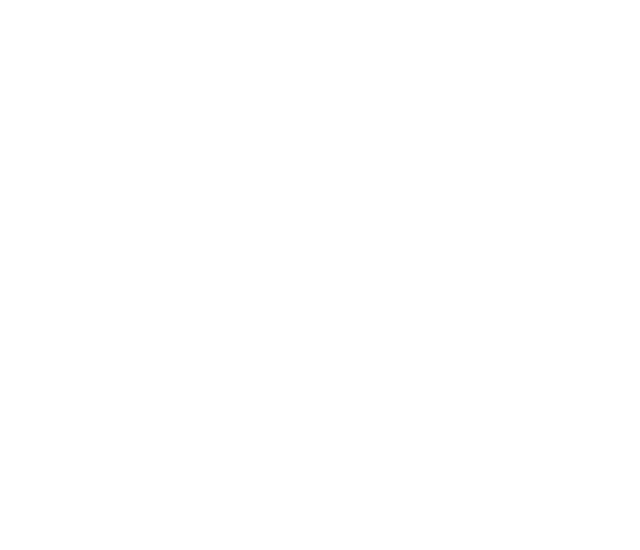
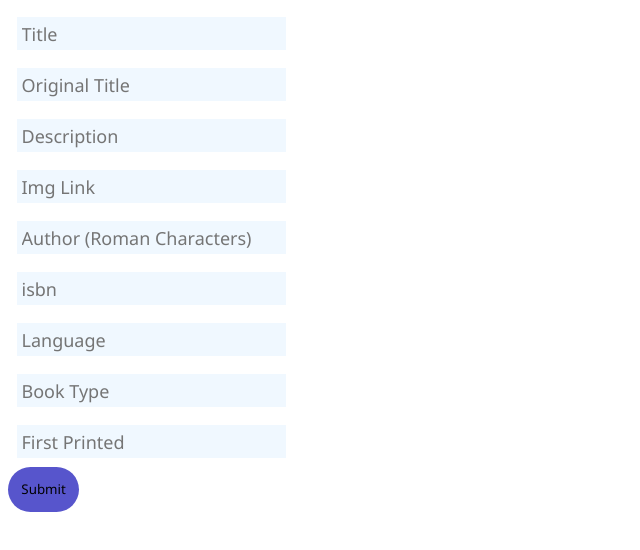
Before and after one commit to UnboundKey/Library-Fontend, an Angular app: page /books/manage/create in a window 1280 px wide. Before the commit this address led to /. Shown: the top 550 px of the page, without its empty margins (0-640 px from the left). Built offline with nearby package versions, Linux system fonts and the light colour scheme.

Commit message:
started getting crud operations to work, books management added

```diff
--- /dev/null
+++ b/src/app/book-list-add/book-list-add.component.html
@@ -0,0 +1,36 @@
+<form action="" method="post" #BookInsertForm="ngForm">
+    <div class="form-text-field">
+        <input type="text" [(ngModel)]="form.title" name="title" placeholder="Title">
+    </div>
+    <div class="form-text-field">
+        <input type="text" [(ngModel)]="form.original_title" name="orgtitle" placeholder="Original Title">
+    </div>
+
+    <div class="form-text-field">
+        <input type="text" [(ngModel)]="form.description" name="description" placeholder="Description">
+    </div>
+    <div class="form-text-field">
+        <input type="text" [(ngModel)]="form.coverImg" name="coverimg" placeholder="Img Link">
+    </div>
+    <div class="form-text-field">
+        <input type="text" [(ngModel)]="form.author_romanized" name="author_romanized" placeholder="Author (Roman Characters)">
+    </div>
+    <div class="form-text-field">
+        <input type="text" [(ngModel)]="form.isbn" name="isbn" placeholder="isbn">
+    </div>
+
+    <div class="form-text-field">
+        <input type="text" [(ngModel)]="form.language" name="language" placeholder="Language">
+    </div>
+
+    <div class="form-text-field">
+        <input type="text" [(ngModel)]="form.bookType" name="firstPrinted" placeholder="Book Type">
+    </div>
+
+    <div class="form-text-field">
+        <input type="text" [(ngModel)]="form.firstPrinted" name="firstPrinted" placeholder="First Printed">
+    </div>
+    <div>
+        <input class="btn submit round" type="button" (click)="save()" value="Submit">
+    </div>
+</form>
--- /dev/null
+++ b/src/app/book-list-add/book-list-add.component.scss
@@ -0,0 +1,8 @@
+.form-text-field input{
+    font-size: 18px;
+    border: none;
+    padding: 0.25em;
+    margin: 0.5em;
+    background-color: aliceblue;
+    font-family: 'Segoe UI', Tahoma, Geneva, Verdana, sans-serif;
+}
--- /dev/null
+++ b/src/app/book-list-add/book-list-add.component.ts
@@ -0,0 +1,54 @@
+import { JsonPipe } from '@angular/common';
+import { HttpClient, HttpHeaders } from '@angular/common/http';
+import { Component, OnInit } from '@angular/core';
+import { ActivatedRoute, Router } from '@angular/router';
+import { environment } from 'src/environments/environment';
+import { BookListTableComponent } from '../book-list-table/book-list-table.component';
+
+@Component({
+  selector: 'app-book-list-add',
+  templateUrl: './book-list-add.component.html',
+  styleUrls: ['./book-list-add.component.scss']
+})
+export class BookListAddComponent implements OnInit {
+
+  constructor(private http:HttpClient, private route : Router) { }
+  postresult = ""
+
+  dataObj : any = []
+
+  form : any  = {
+    title: "",
+    original_title: "",
+    description: "",
+    short_description: "",
+    coverImg: "",
+    author: "",
+    author_romanized: "",
+    isbn: "",
+    firstPrinted: "",
+    printing: "",
+    genre: "",
+    language: "",
+    bookType: "",
+    "review": "",
+};
+   PopulateList() {
+    this.http.get(environment.API_URL + "Books").subscribe(o => {
+      this.dataObj = o;
+    })
+  }
+
+  ngOnInit(): void {
+
+  }
+
+
+  save() {
+    let headers = new HttpHeaders()
+    headers.append('Content-Type', 'application/json; charset=utf-8')
+    this.http.post(environment.API_URL + "Books", this.form, {headers}).subscribe((res :any) => {console.log(res)});
+    this.route.navigate(["manage"]);
+  }
+
+}
--- /dev/null
+++ b/src/app/book-list-table/book-list-table.component.html
@@ -0,0 +1,15 @@
+<div class="container">
+    <a routerLink="/books/manage/create">Create New</a>
+    <table>
+        <th>Id</th>
+        <th>title</th>
+        <th>description</th>
+        <th>Actions</th>
+        <tr *ngFor="let things of data">
+            <td>{{things.id}}</td>
+            <td>{{things.title}}</td>
+            <td>{{things.description.slice(0, 75)}}..</td>
+            <td><a routerLink="/" class="btn submit">Edit</a><button class="btn" (click)="deleteBook(things.id)">Delete</button></td>
+        </tr>
+    </table>
+</div>
--- /dev/null
+++ b/src/app/book-list-table/book-list-table.component.scss
@@ -0,0 +1,4 @@
+.container {
+    max-width: 1200px;
+    margin: auto;
+}
--- /dev/null
+++ b/src/app/book-list-table/book-list-table.component.ts
@@ -0,0 +1,33 @@
+import { HttpClient } from '@angular/common/http';
+import { Component, OnInit } from '@angular/core';
+import { ActivatedRoute, Router } from '@angular/router';
+import { timeInterval } from 'rxjs';
+import { environment } from 'src/environments/environment';
+import { BookListAddComponent } from '../book-list-add/book-list-add.component';
+
+@Component({
+  selector: 'app-book-list-table',
+  templateUrl: './book-list-table.component.html',
+  styleUrls: ['./book-list-table.component.scss']
+})
+export class BookListTableComponent implements OnInit {
+
+  constructor(private http : HttpClient,private route : Router) { }
+
+  data : any;
+
+  populateList() {
+    this.http.get(environment.API_URL + "Books").subscribe((res :any) => {this.data = res; console.log(this.data)} )
+  }
+
+  ngOnInit(): void {
+    this.populateList();
+  }
+
+    deleteBook(id : number) {
+    let test : any;
+    this.http.delete(environment.API_URL + "Books/"+ id).subscribe((res: any ) => {this.populateList()});
+
+  }
+
+}
--- a/src/styles.scss
+++ b/src/styles.scss
@@ -2,3 +2,22 @@
 body {
     font-family: Arial, Helvetica, sans-serif
 }
+
+.btn {
+    border: none;
+    padding: 1em;
+    cursor: pointer;
+}
+
+.submit {
+    background-color: #5755cc;
+    font-family: 'Segoe UI', Tahoma, Geneva, Verdana, sans-serif;
+}
+.round {
+    border-radius: 25px;
+}
+
+.delete {
+    color: white;
+    background-color: #c40d0d;
+}
```
Also changed, not shown: src/app/app-routing.module.ts (+6 -2 lines), src/app/app.module.ts (+8 -1 lines), 2 other files (tests, documents, lock files or other folders).
